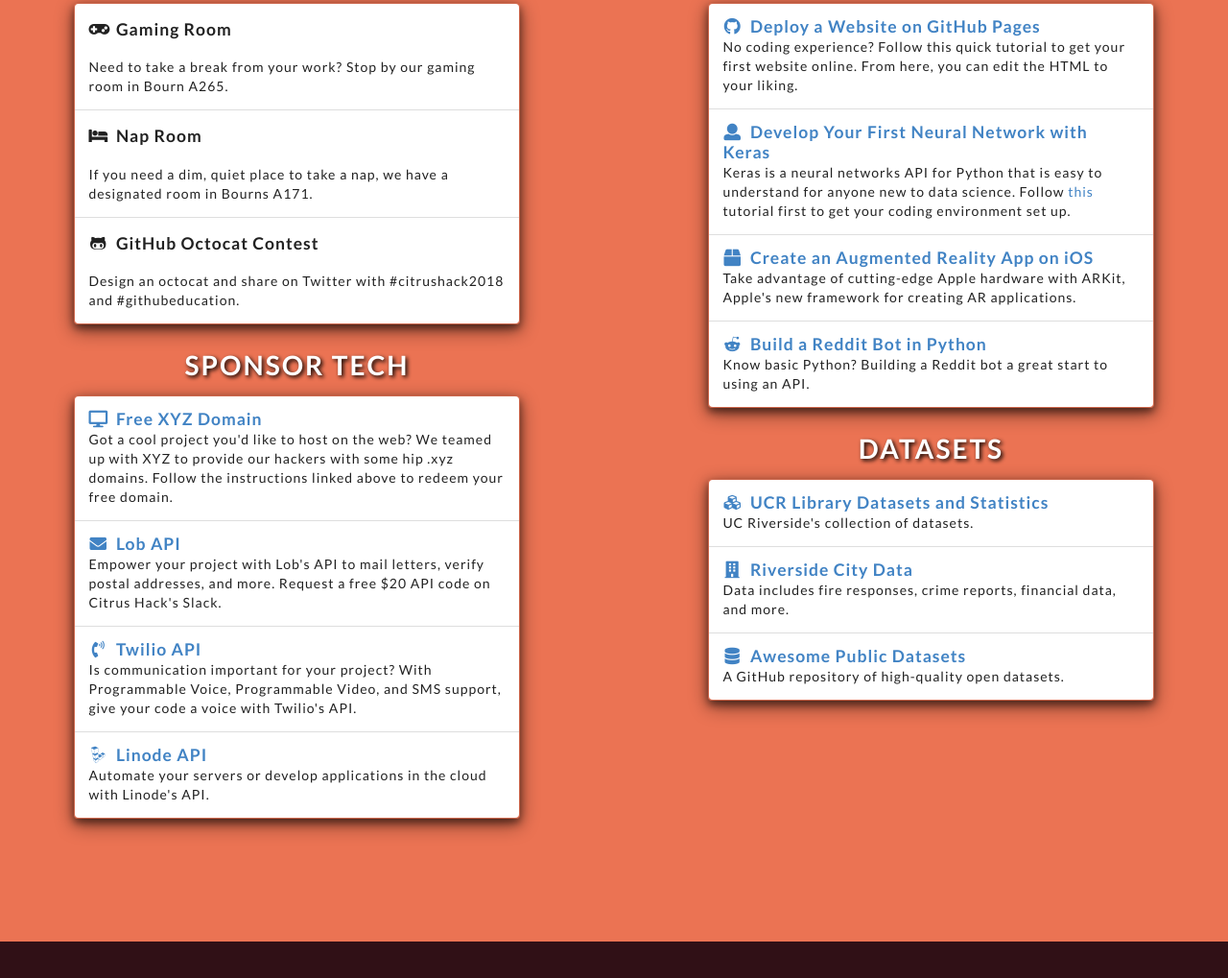
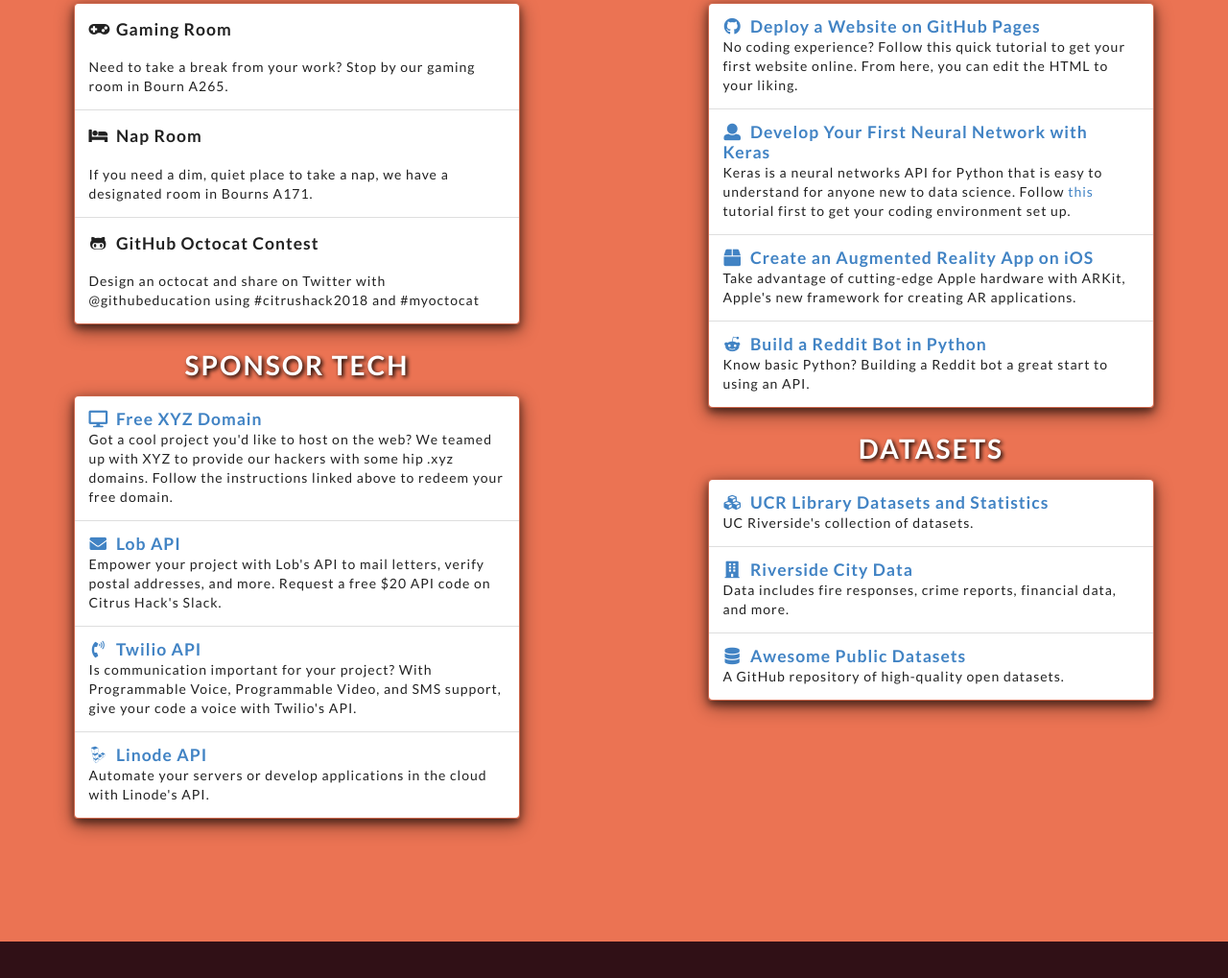
Before and after one commit to vishshukla/CitrusHack-2018-Static-Website, a plain HTML site: page index.html in a window 1280 px wide. Shown: the part 3287-4306 px from the top of the page at 96% size. Drawn offline with Linux system fonts and the light colour scheme.

Commit message:
fixed octo hashtag and @

```diff
--- a/index.html
+++ b/index.html
@@ -411,7 +411,7 @@
           <div class="ui segment">
             <p class="resource-main">
               <i class="github alternate icon"></i> GitHub Octocat Contest</p>
-            <p class="resource-desc">Design an octocat and share on Twitter with #citrushack2018 and #githubeducation.</p>
+            <p class="resource-desc">Design an octocat and share on Twitter with @githubeducation using #citrushack2018 and #myoctocat</p>
           </div>
 
         </div>
```
